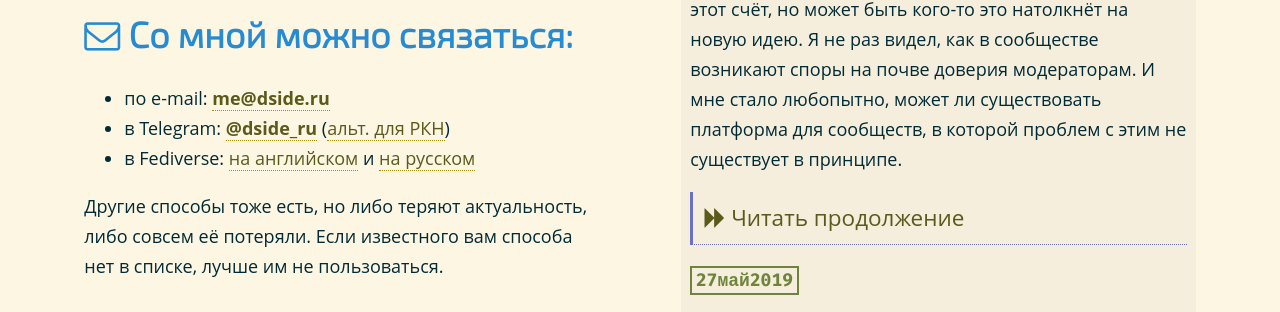
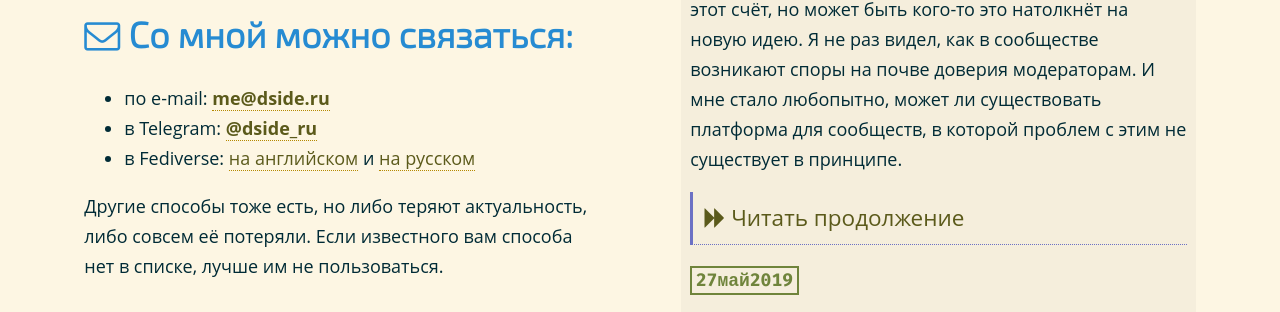
Before and after one commit to D-side/d-side.github.io, a Jekyll site: the page built from index.html, in a window 1280 px wide. Shown: the part 906-1218 px from the top of the page. Built offline with Jekyll 4.4.1, drawn with Linux system fonts in a browser that asks for light colours; nearby versions of some CDN libraries; library files that are not in the unit come from our copies.

Commit message:
Telegram no longer blocked in Russia

```diff
--- a/index.html
+++ b/index.html
@@ -14,7 +14,7 @@ icon: home
 	<h2><i class="fa fa-envelope-o"> </i> Со мной можно связаться:</h2>
 	<ul style="margin-top:0;">
 		<li>по e-mail: <a href="mailto:me@dside.ru?subject=Привет"><strong>me@dside.ru</strong></a></li>
-		<li>в Telegram: <a href="https://t.me/dside_ru"><strong>@dside_ru</strong></a> (<a href="tg://resolve?domain=dside_ru">альт. для РКН</a>)</li>
+		<li>в Telegram: <a href="https://t.me/dside_ru"><strong>@dside_ru</strong></a></li>
 		<li>в Fediverse: <a href="https://mastodon.online/@dside" rel="me">на английском</a> и <a href="https://mastodon.ml/@dside" rel="me">на русском</a></li>
 	</ul>
 	<p>Другие способы тоже есть, но либо теряют актуальность, либо совсем её потеряли. Если известного вам способа нет в списке, лучше им не пользоваться.</p>
```
